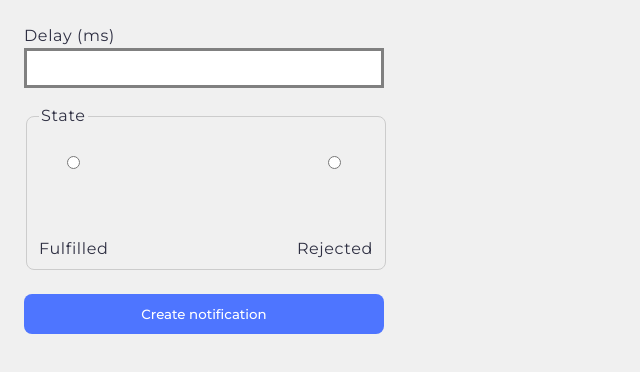
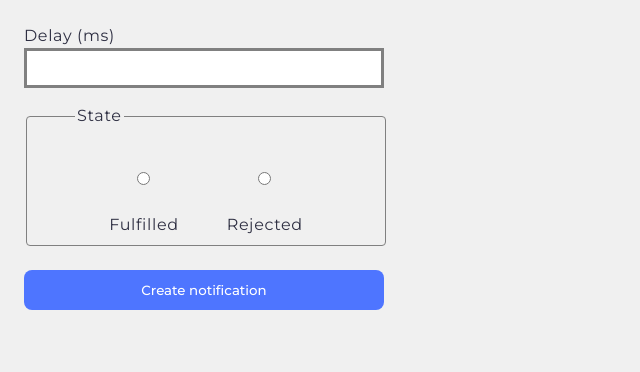
Before and after one commit to oleksandr-honchar/goit-js-hw-10, a website built with Vite: page src/2-snackbar.html in a window 1280 px wide. Shown: the whole page, without its empty margins (0-640 px from the left). Built offline with nearby package versions, Linux system fonts and the light colour scheme.

Commit message:
fix: improve fieldset layout for better spacing and alignment of radio options

```diff
--- a/src/css/styles.css
+++ b/src/css/styles.css
@@ -123,14 +123,15 @@ form.form label {
 /* 📦 Fieldset layout */
 fieldset {
   display: flex;
-  flex-direction: row; /* 👈 Arrange radio options side by side */
-  justify-content: space-between;
+  flex-direction: row;
+  gap: 48px;
+  justify-content: center;
   align-items: center;
-  padding: 8px 12px; /* 👈 Add padding for better spacing */
-  border: 1px solid #ccc; /* 👈 Optional: clearer border */
-  border-radius: 8px;
+  padding: 24px 48px 8px;
+  border: 1px solid #808080;
+  border-radius: 4px;
   width: 360px;
-  height: auto; /* 👈 Remove fixed height */
+  height: auto;
   box-sizing: border-box;
   margin-bottom: 24px;
 }
@@ -138,7 +139,7 @@ fieldset {
 fieldset label {
   display: flex;
   align-items: center;
-  gap: 48px;
+  gap: 8px;
 }
 
 /* 🆔 Inputs inside snackbar-page context */
```
